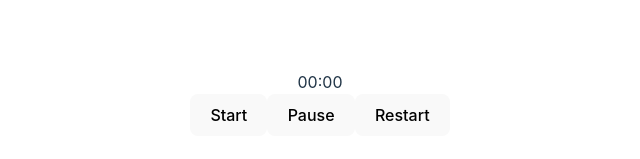
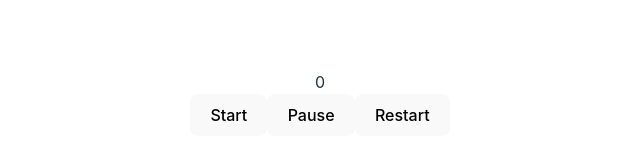
Before and after one commit to AveryNewhart/my-stopwatch, a Vue app: page / in a window 1280 px wide. Shown: the part 297-456 px from the top of the page, without its empty margins (320-960 px from the left). Built offline with nearby package versions, Linux system fonts and the light colour scheme.

Commit message:
importing ref, creating the starting function, adding the reference of ref to the template html

```diff
--- a/src/App.vue
+++ b/src/App.vue
@@ -1,10 +1,20 @@
 <script setup lang="ts">
+import { ref } from 'vue';
+
+const timeElapsed = ref(0);
+
+function start() {
+  const interval = setInerval(() => {
+
+  }, 1000);
+}
+
 </script>
 
 <template>
   <div>
-    <div>00:00</div>
-    <button>Start</button>
+    <div>{{ timeElapsed }}</div>
+    <button @click="start">Start</button>
     <button>Pause</button>
     <button>Restart</button>
   </div>
```
